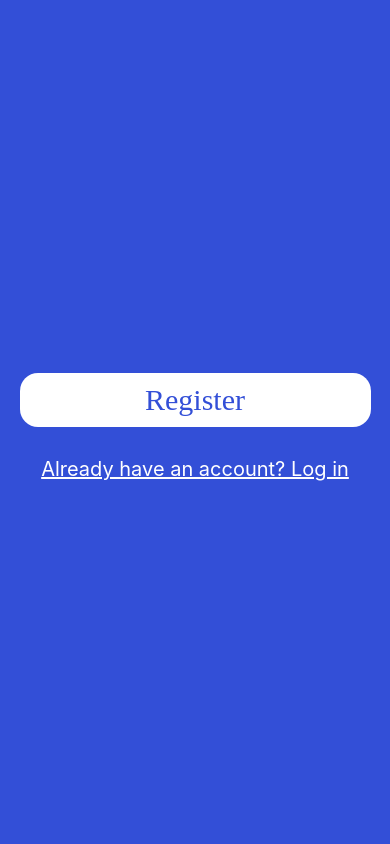
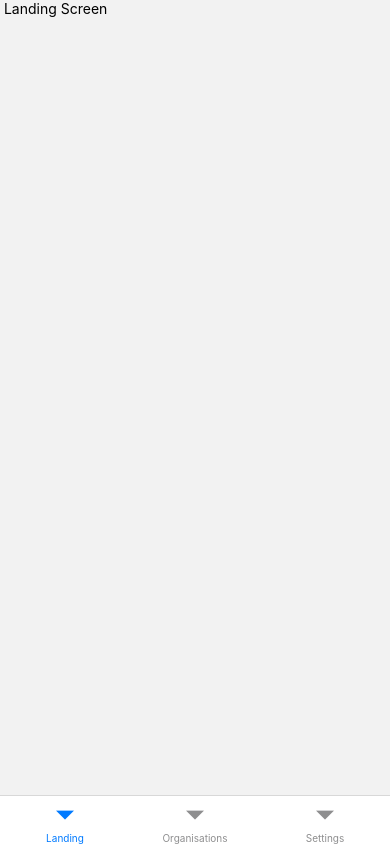
Before and after one commit to ST10204902/Peeper-XBCAD, a React Native app: screen / in a window 390 px wide. Built offline with nearby package versions, Linux system fonts and the light colour scheme.

Commit message:
made starting original bottom nav bar so no merge conflicts

```diff
--- a/App.tsx
+++ b/App.tsx
@@ -106,7 +106,7 @@ function BottomNavigationBar() {
 
 function AppNavigator() {
   return (
-    <Stack.Navigator initialRouteName="RegisterScreen">
+    <Stack.Navigator initialRouteName="BottomNavigationBar">
       {/* Change the initialRouteName to your required screen name for testing purposes */}
       <Stack.Screen
         name="LoginScreen"
```
